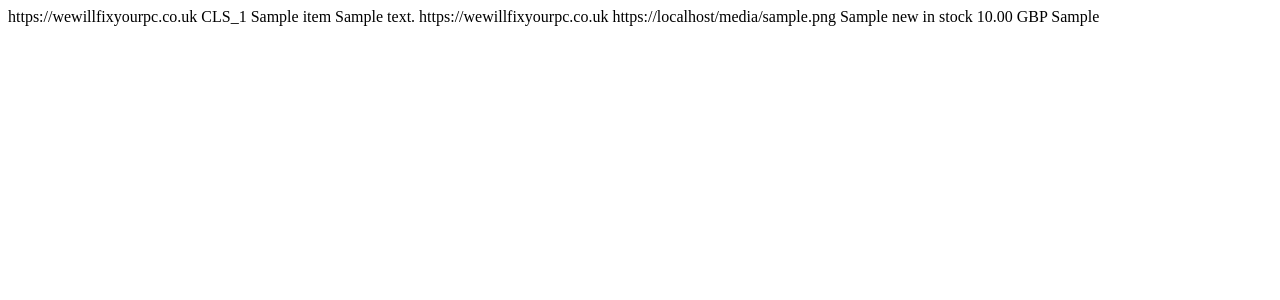
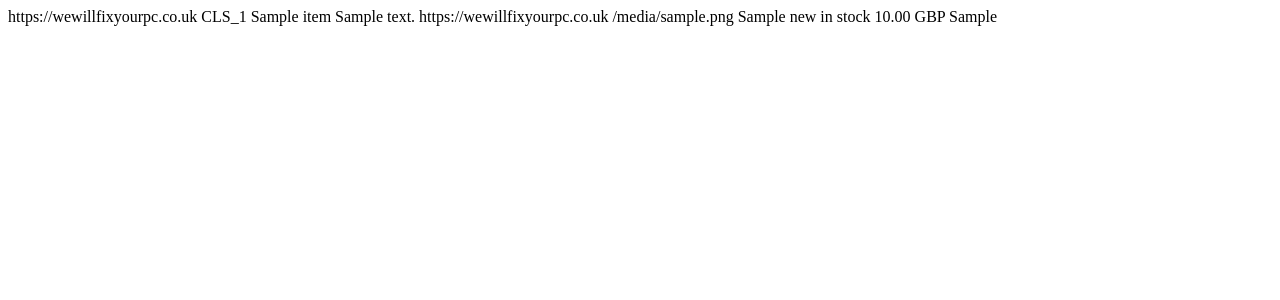
Before and after one commit to We-Will-Fix-Your-PC/wewillfixyourpc_cls, a Django app: page /sale/feed/ in a window 1280 px wide. Shown: the top 300 px of the page. Run offline with Django 3.2, Linux system fonts and the light colour scheme; tables that the repository leaves empty hold one stand-in row (values such as "Sample post"); some libraries are stand-ins or nearby versions.

Commit message:
fix image url field

```diff
--- a/sale/templates/sale/catalogue.html
+++ b/sale/templates/sale/catalogue.html
@@ -9,7 +9,7 @@
             <g:title>{{ item.name }}</g:title>
             <g:description>{{ item.description }}</g:description>
             <g:link>https://wewillfixyourpc.co.uk</g:link>
-            <g:image_link>https://{{ request.get_host }}{{ item.images.first.image.url }}</g:image_link>
+            <g:image_link>{{ item.images.first.image.url }}</g:image_link>
             <g:brand>{{ item.brand }}</g:brand>
             <g:condition>{{ item.condition }}</g:condition>
             <g:availability>{% if item.available %}in stock{% else %}out of stock{% endif %}</g:availability>
```
